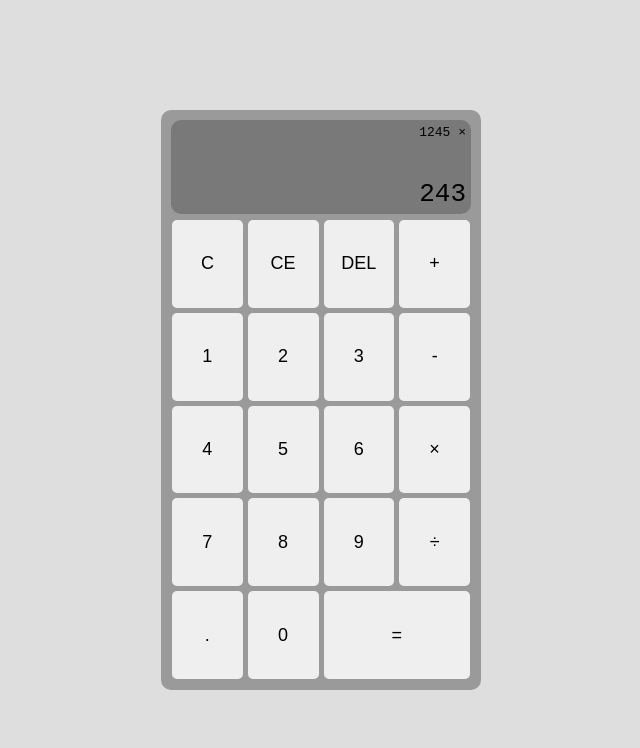
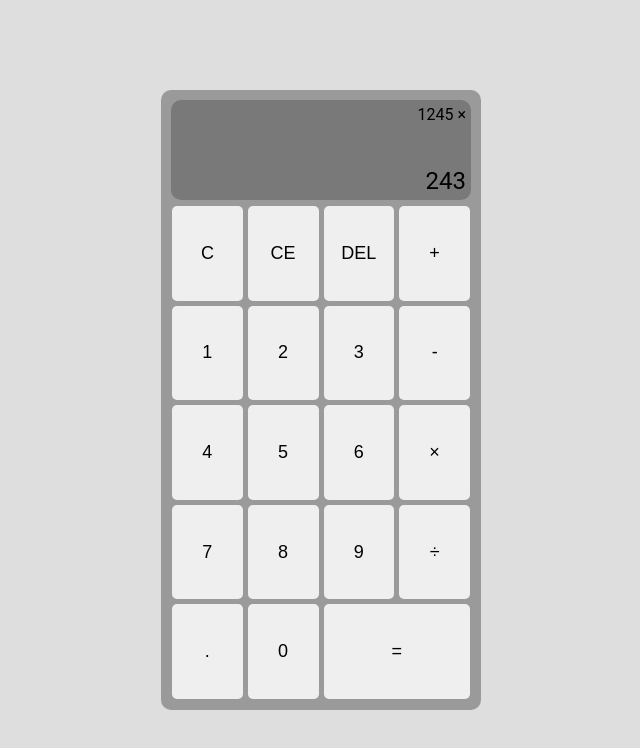
Before and after one commit to clikuki/TOP-Calculator, a website: page index.html in a window 1280 px wide. Shown: the whole page, without its empty margins (319-959 px from the left). Drawn offline with Linux system fonts and the light colour scheme.

Commit message:
changed height and font, use last-child for equals

```diff
--- a/index.html
+++ b/index.html
@@ -31,7 +31,7 @@
 			<button class="operation">÷</button>
 			<button class="num">.</button>
 			<button class="num">0</button>
-			<button class="operation" id="equals">=</button>
+			<button class="operation">=</button>
 		</div>
 	</div>
 	<script src="main.js"></script>
--- a/style.css
+++ b/style.css
@@ -1,7 +1,7 @@
 html {
 	background-color: #dedede;
 	height: 100%;
-	font-family: monospace;
+	font-family: "Roboto", sans-serif;
 }
 
 body {
@@ -22,7 +22,7 @@ body {
 
 	/* min-height: 100px;
 	max-height: 1000px; */
-	height: 70vh;
+	height: 75vh;
 
 	/* border: 1px solid black; */
 	border-radius: 10px;
@@ -61,16 +61,22 @@ body {
 	font-size: large;
 	border-radius: 5px;
 	border: none;
+	padding: 0;
+	margin: 0;
+}
+
+#input > *:focus-visible {
+	outline: none;
 }
 
 #input > *:hover {
 	background-color: #bcbcbc;
 }
 
-#equals {
+#input :last-child {
 	grid-column: 3 / 5;
 }
 
 #currOperand {
-	font-size: xx-large;
+	font-size: x-large;
 }
```
